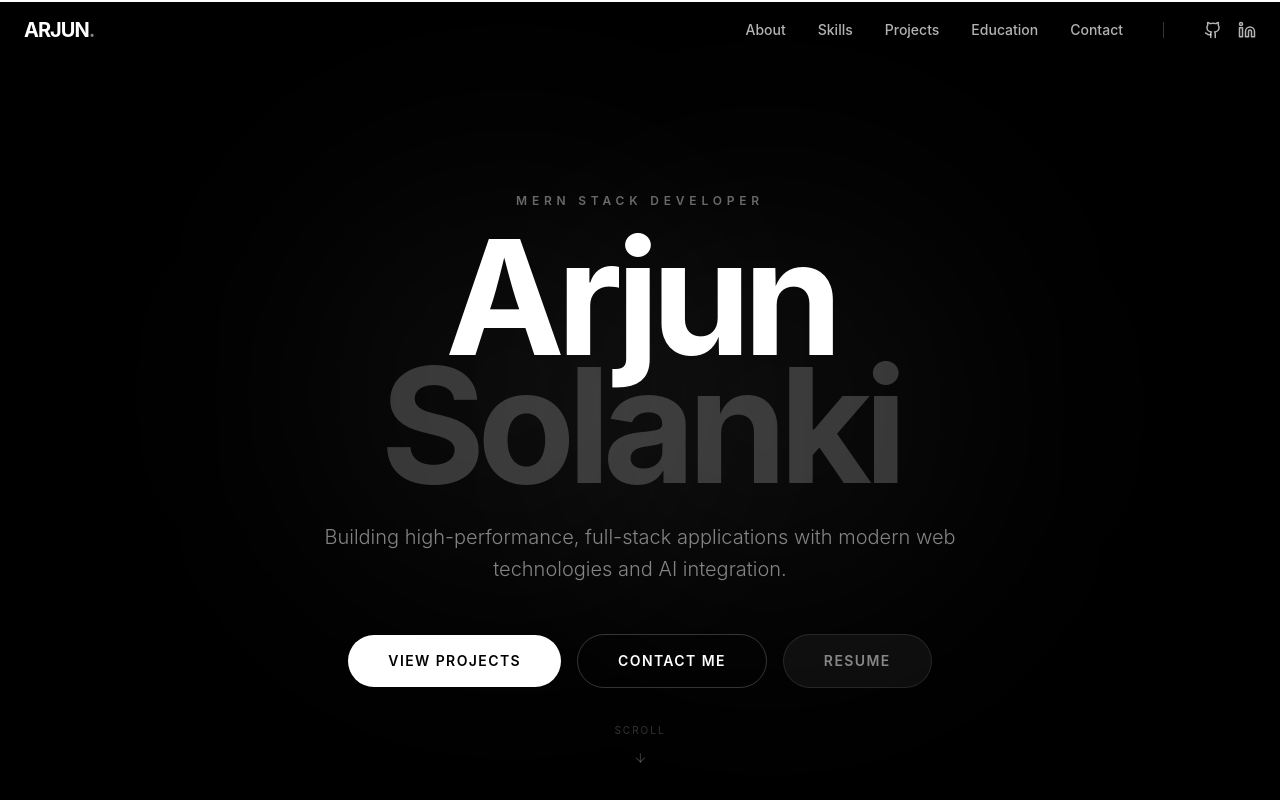
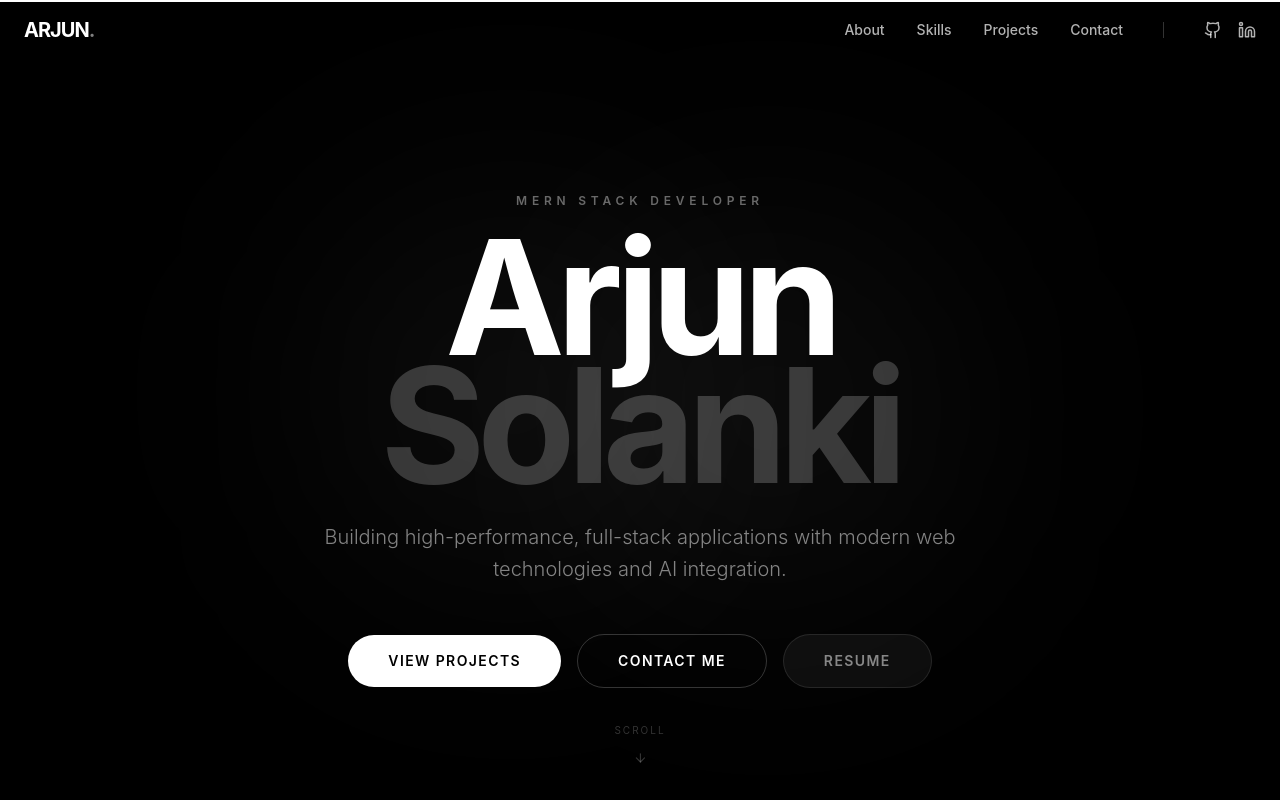
Before and after one commit to Arjun832705/portfolio, a React (Vite) app: page / in a window 1280 px wide. Shown: the top 800 px of the page. Built offline with nearby package versions, Linux system fonts and the light colour scheme.

Commit message:
Update Navbar.tsx

```diff
--- a/src/components/Navbar.tsx
+++ b/src/components/Navbar.tsx
@@ -8,7 +8,6 @@ const navLinks = [
   { name: 'About', href: '#about' },
   { name: 'Skills', href: '#skills' },
   { name: 'Projects', href: '#projects' },
-  { name: 'Education', href: '#education' },
   { name: 'Contact', href: '#contact' },
 ];
 
```
